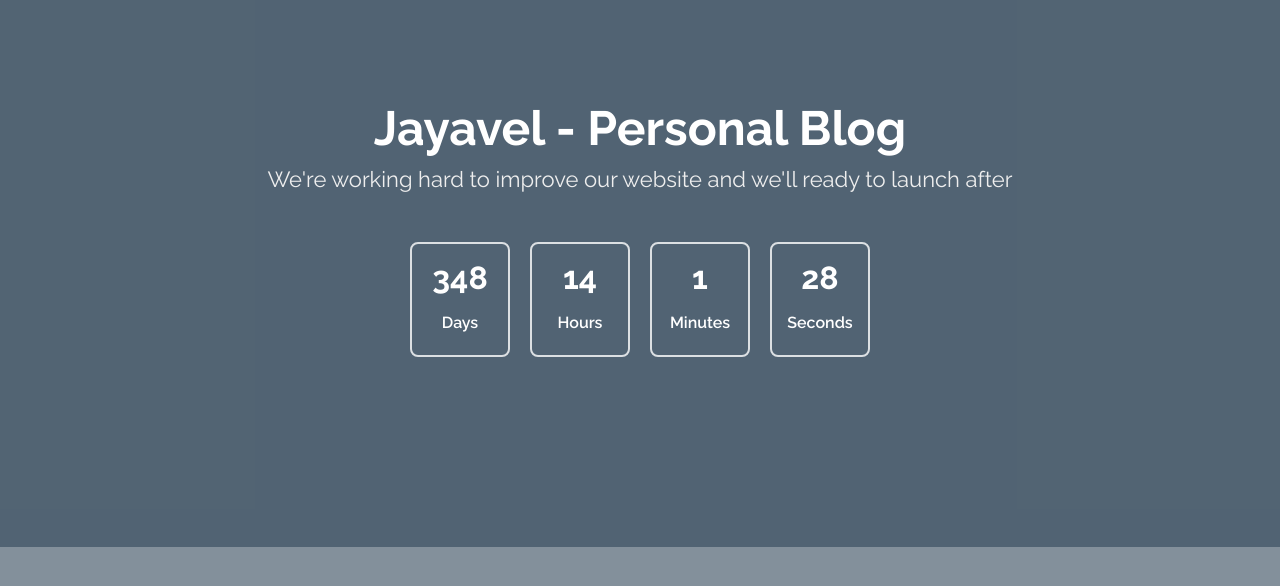
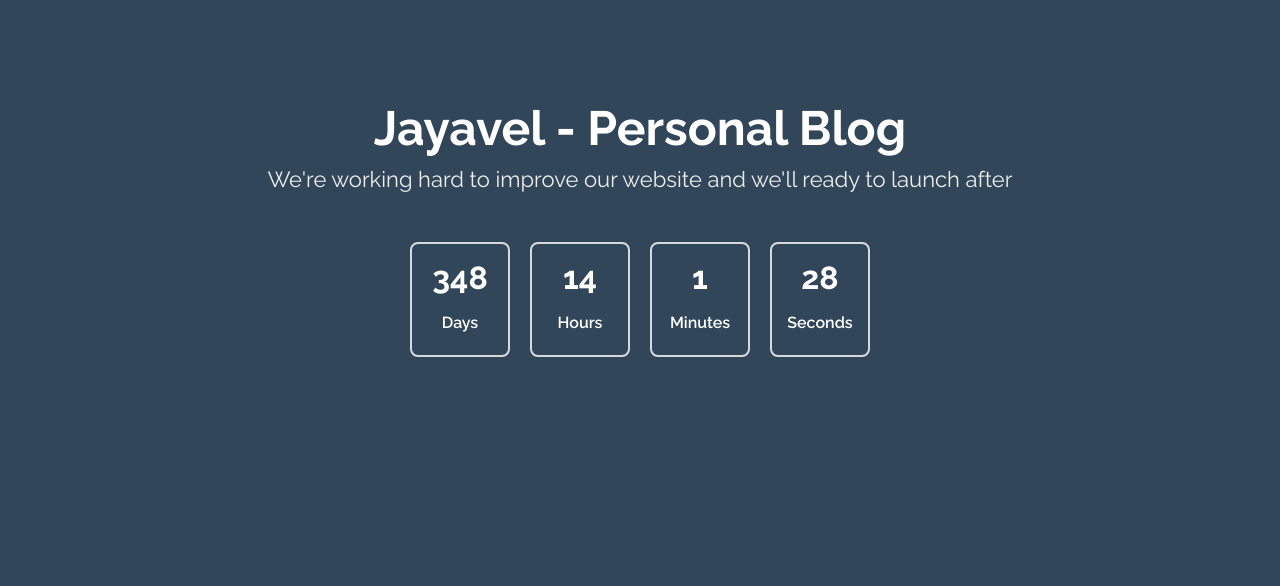
Before and after one commit to JayavelSkyraan/jayavelskyraan.github.io, a plain HTML site: page index.html in a window 1280 px wide. Drawn offline with nearby package versions, Linux system fonts and the light colour scheme.

Commit message:
Update index.html

```diff
--- a/index.html
+++ b/index.html
@@ -18,7 +18,7 @@
   <link href="style.css" rel="stylesheet">
 </head>
 
-<body style="background: rgba(49, 71, 89, 0.6);">
+<body style="background: rgb(49 71 89);">
 
   <!-- ======= Header ======= -->
   <header id="header" class="d-flex align-items-center">
```
